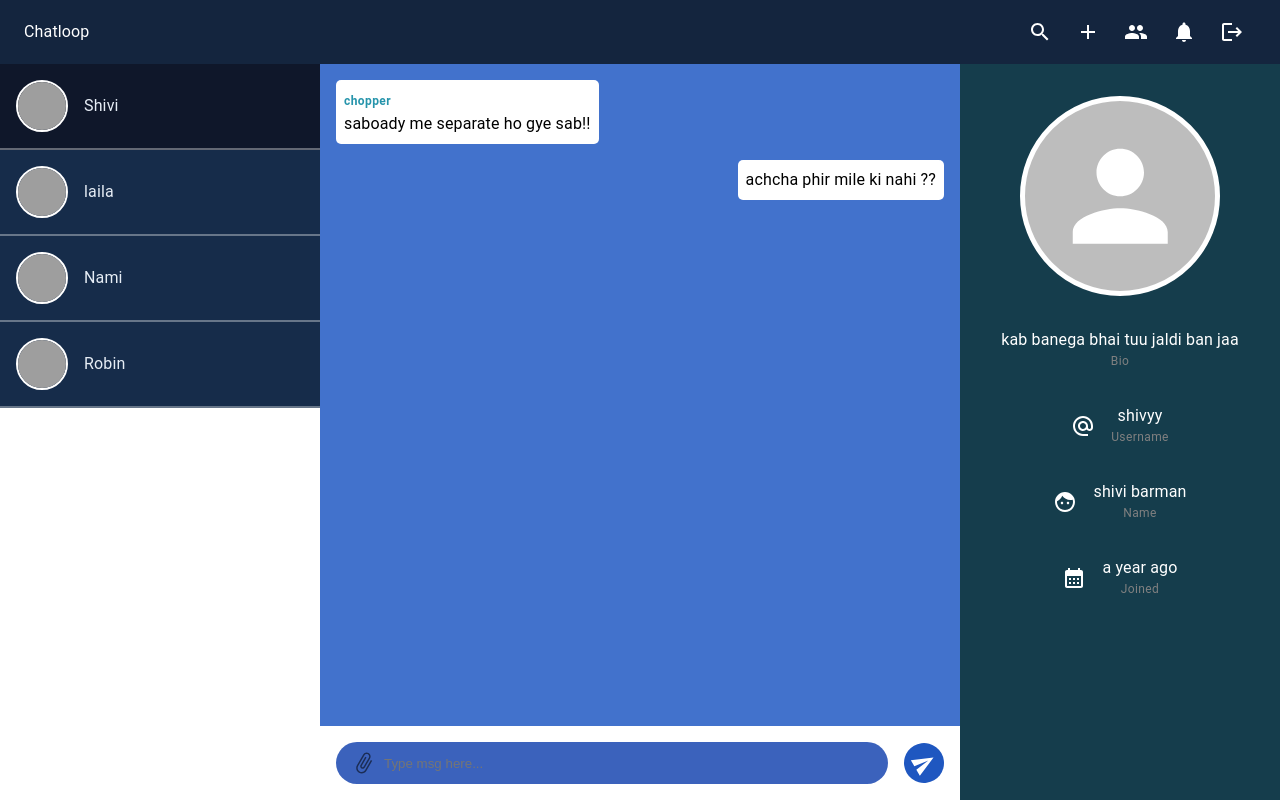
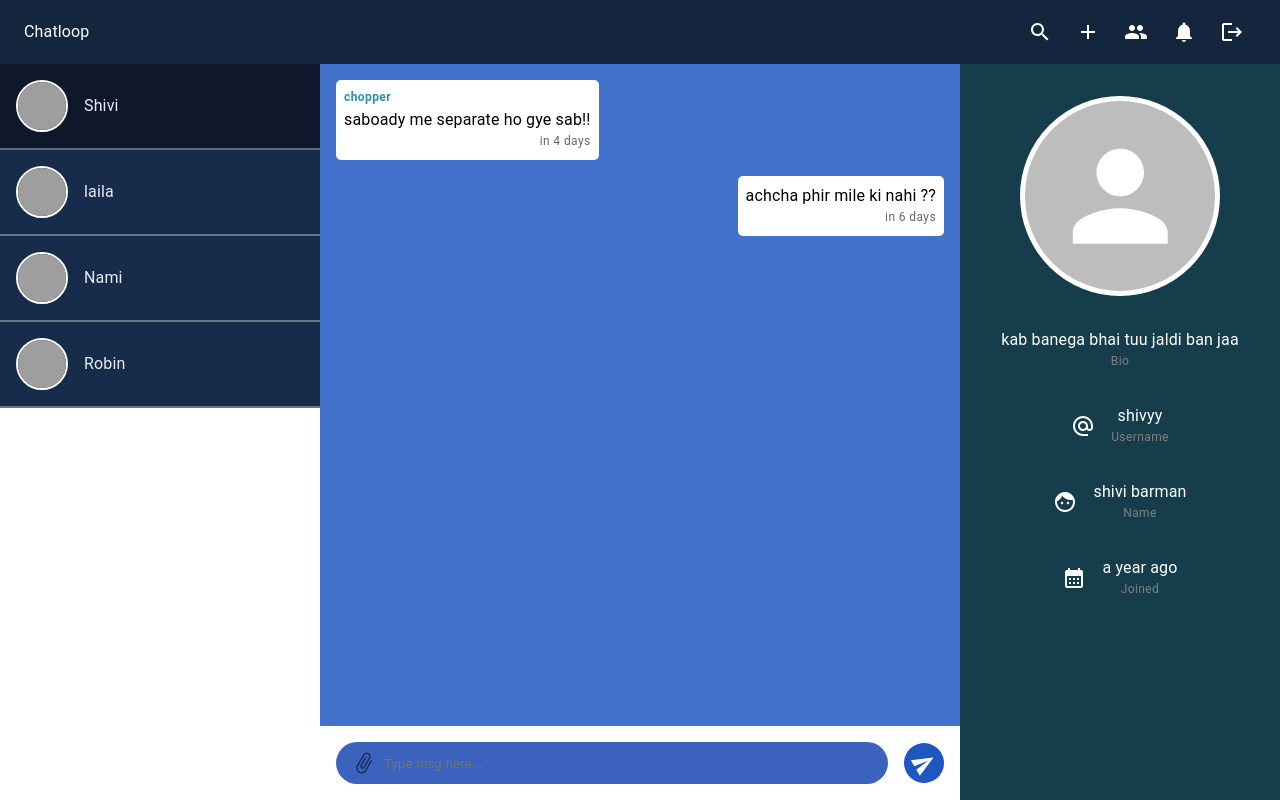
Before and after one commit to Shivyy247/chatloop, a React (Vite) app in the folder client/: page /chat/1 in a window 1280 px wide. Built offline with nearby package versions, Linux system fonts and the light colour scheme; grey boxes are pictures that could not be loaded.

Commit message:
feat: enhance MessageComponent layout and styling; update sample message timestamps in sampleData

```diff
--- a/client/src/components/shared/MessageComponent.jsx
+++ b/client/src/components/shared/MessageComponent.jsx
@@ -1,31 +1,62 @@
-import { Typography } from '@mui/material';
-import React, { memo } from 'react'
+import { Box, Typography } from "@mui/material";
+import moment from "moment";
+import React, { memo } from "react";
 
 const MessageComponent = ({ message, user }) => {
-
   const { sender, content, attachments = [], createdAt } = message;
 
-  const sameSender = sender?._id === user?._id
+  const sameSender = sender?._id === user?._id;
+
+  const timeAgo = moment(createdAt).fromNow();
 
   return (
-    <div style={{
+    <div
+      style={{
         alignSelf: sameSender ? "flex-end" : "flex-start",
         backgroundColor: "white",
         color: "black",
         borderRadius: "5px",
         padding: "0.5rem",
         width: "fit-content",
-    }} >
+        display: "flex",
+        flexDirection: "column",
+      }}
+    >
+      {!sameSender && (
+        <Typography color={"#2694ab"} fontWeight={"600"} variant="caption">
+          {sender.name}
+        </Typography>
+      )}
+
+      {content && <Typography>{content}</Typography>}
 
       {
-        !sameSender && <Typography color={"#2694ab"} fontWeight={"600"} variant='caption' >{sender.name}</Typography>
-      }
-      {
-        content && <Typography>{content}</Typography>
-      }
+        attachments.length > 0 && attachments.map((attachment,index) => {
+          const url = attachment.url
+          const file = "sad";
+          return <Box key={index}>
+            <a
+              href=""
+              target="_blank"
+              download
+              style={{
+                color: "black",
+              }}
+            >
 
+            </a>
+          </Box>
+        })}
+
+      <Typography
+        variant="caption"
+        color="textSecondary"
+        style={{ alignSelf: "flex-end" }}
+      >
+        {timeAgo}
+      </Typography>
     </div>
-  )
-}
+  );
+};
 
-export default memo(MessageComponent)
+export default memo(MessageComponent);
--- a/client/src/constants/sampleData.js
+++ b/client/src/constants/sampleData.js
@@ -81,7 +81,7 @@ export const sampleMessage = [
       name: "chopper",
     },
     chat: "chatId",
-    createdAt: "2024-03-12T10:41:30.630Z",
+    createdAt: "2026-03-12T10:41:30.630Z",
   },
   {
     attachment: [
@@ -97,6 +97,6 @@ export const sampleMessage = [
       name: "chopper",
     },
     chat: "chatId",
-    createdAt: "2024-03-12T10:41:30.630Z",
+    createdAt: "2026-03-14T10:41:30.630Z",
   },
 ];
```
Lines whose indentation alone changed are shown as unchanged.
